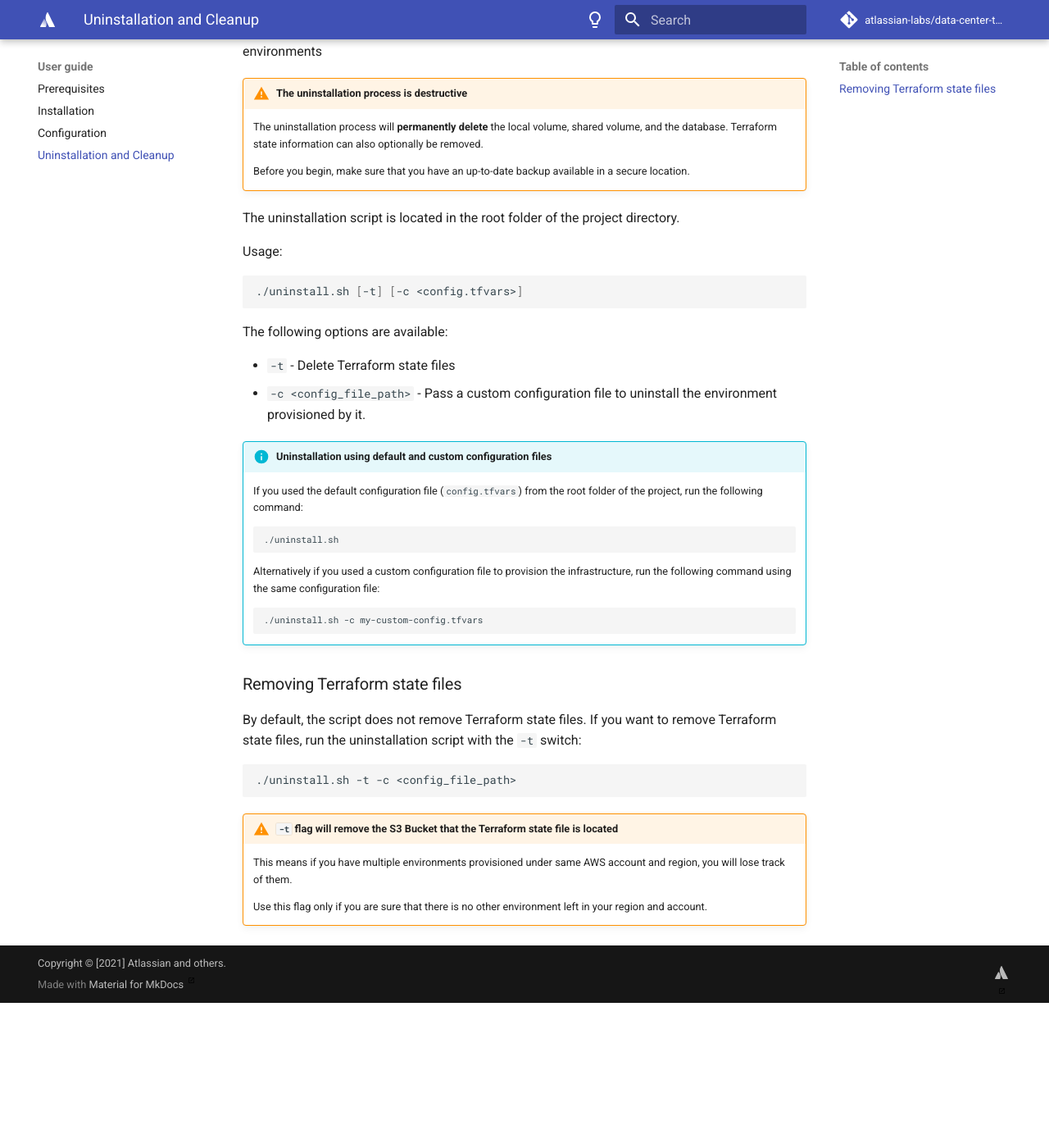
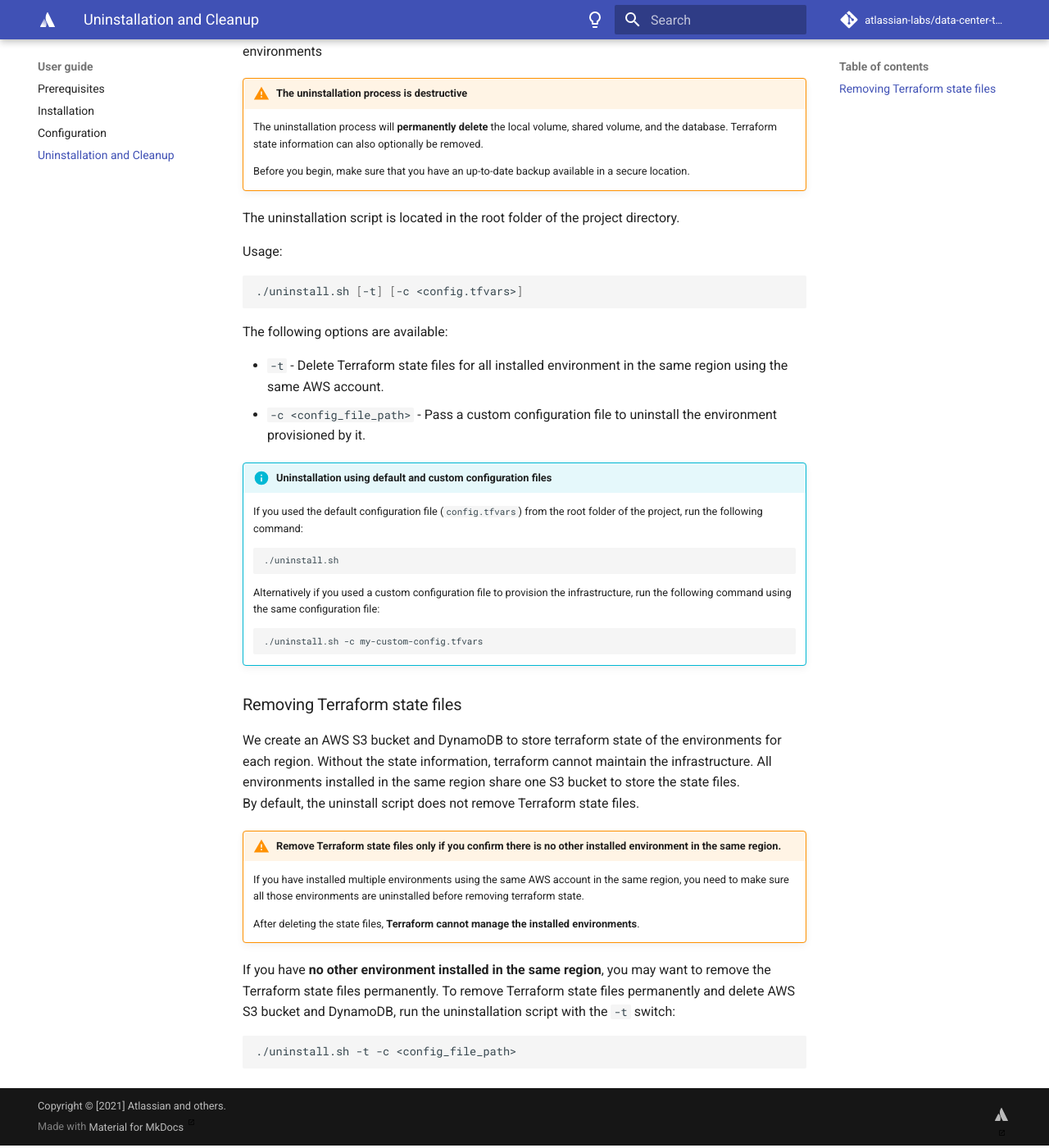
Before and after one commit to atlassian-labs/data-center-terraform, an MkDocs documentation site: the page built from docs/docs/userguide/CLEANUP.md, in a window 1280 px wide and 1400 px high, scrolled down 250 px. Shown: the whole window at 82% size. Built offline with MkDocs 1.6.1 and Material for MkDocs 9.7.7, drawn with Linux system fonts in a browser that asks for light colours; comment, search, counter and statistics services are not loaded; before the commit the page ends 1477 px from its top, so only the background shows below that.

Commit message:
TFKUBE-251: Improve uninstallation document. (describe -t flag)

````diff
--- a/docs/docs/userguide/CLEANUP.md
+++ b/docs/docs/userguide/CLEANUP.md
@@ -17,7 +17,7 @@
 
 The following options are available:
 
-- `-t` - Delete Terraform state files
+- `-t` - Delete Terraform state files for all installed environment in the same region using the same AWS account.
 - `-c <config_file_path>` - Pass a custom configuration file to uninstall the environment provisioned by it.
 
 !!!info "Uninstallation using default and custom configuration files"
@@ -34,16 +34,20 @@
     ./uninstall.sh -c my-custom-config.tfvars
     ```
 
-
 ### Removing Terraform state files
 
-By default, the script does not remove Terraform state files. If you want to remove Terraform state files, run the uninstallation script with the `-t` switch:
+We create an AWS S3 bucket and DynamoDB to store terraform state of the environments for each region. Without the state information, terraform cannot maintain the infrastructure.
+All environments installed in the same region share one S3 bucket to store the state files.
+By default, the uninstall script does not remove Terraform state files.
+
+!!! warning "Remove Terraform state files only if you confirm there is no other installed environment in the same region."
+    If you have installed multiple environments using the same AWS account in the same region, you need to make sure all those environments are uninstalled before removing terraform state.
+
+    After deleting the state files, **Terraform cannot manage the installed environments**.
+
+If you have **no other environment installed in the same region**, you may want to remove the Terraform state files permanently.
+To remove Terraform state files permanently and delete AWS S3 bucket and DynamoDB, run the uninstallation script with the `-t` switch:
 
 ```shell
 ./uninstall.sh -t -c <config_file_path>
 ```
-
-!!! warning "`-t` flag will remove the S3 Bucket that the Terraform state file is located"
-    This means if you have multiple environments provisioned under same AWS account and region, you will lose track of them.
-
-    Use this flag only if you are sure that there is no other environment left in your region and account.
````
